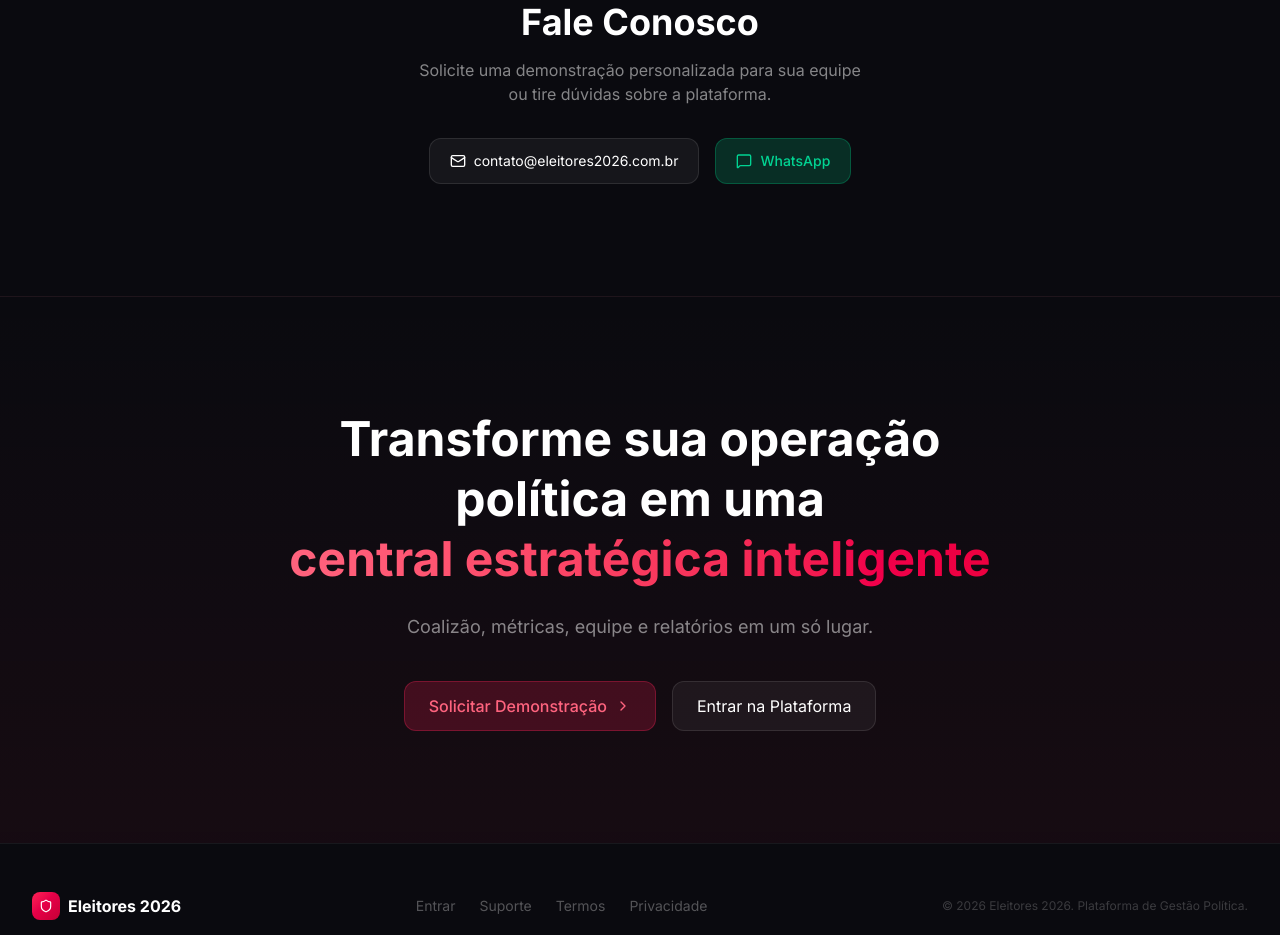
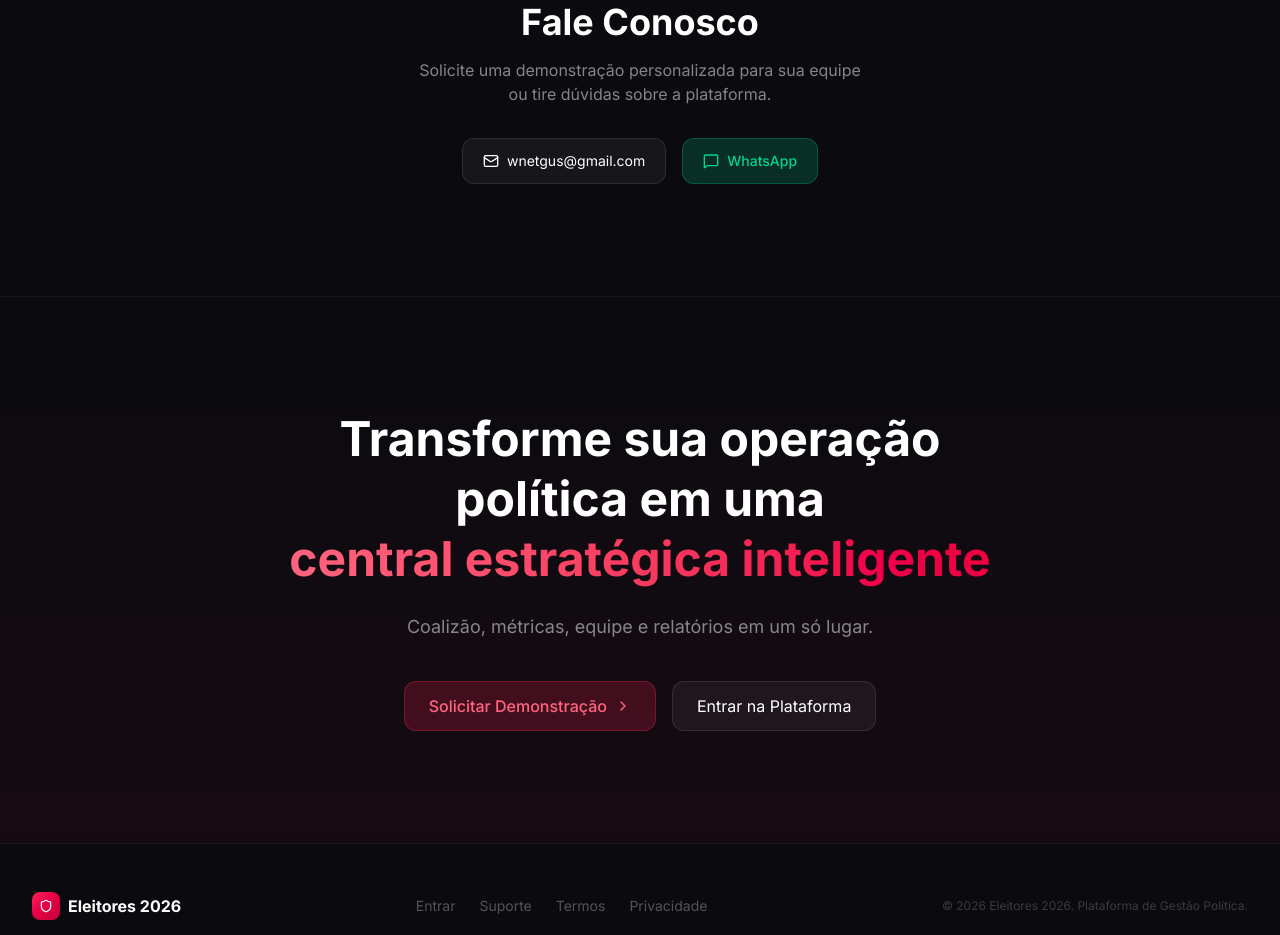
Before and after one commit to wnetgus/eleitores2026, a Next.js app: page / in a window 1280 px wide. Shown: the part 7080-8015 px from the top of the page. Built offline with nearby package versions, Linux system fonts and the light colour scheme; no server answers.

Commit message:
Corrige contato: WhatsApp e email no Fale Conosco

```diff
--- a/src/app/page.tsx
+++ b/src/app/page.tsx
@@ -591,10 +591,10 @@ export default function LandingPage() {
               Solicite uma demonstração personalizada para sua equipe ou tire dúvidas sobre a plataforma.
             </p>
             <div className="flex flex-col sm:flex-row items-center justify-center gap-4">
-              <a href="mailto:contato@eleitores2026.com.br" className="flex items-center gap-2 px-5 py-3 bg-white/5 text-white rounded-xl border border-white/10 hover:bg-white/10 transition-all text-sm">
-                <Mail size={16} /> contato@eleitores2026.com.br
+              <a href="mailto:wnetgus@gmail.com" className="flex items-center gap-2 px-5 py-3 bg-white/5 text-white rounded-xl border border-white/10 hover:bg-white/10 transition-all text-sm">
+                <Mail size={16} /> wnetgus@gmail.com
               </a>
-              <a href="https://wa.me/5581999999999" target="_blank" className="flex items-center gap-2 px-5 py-3 bg-emerald-500/20 text-emerald-400 rounded-xl border border-emerald-500/30 hover:bg-emerald-500/30 transition-all text-sm font-medium">
+              <a href="https://wa.me/5587996666667" target="_blank" className="flex items-center gap-2 px-5 py-3 bg-emerald-500/20 text-emerald-400 rounded-xl border border-emerald-500/30 hover:bg-emerald-500/30 transition-all text-sm font-medium">
                 <MessageSquare size={16} /> WhatsApp
               </a>
             </div>
```
